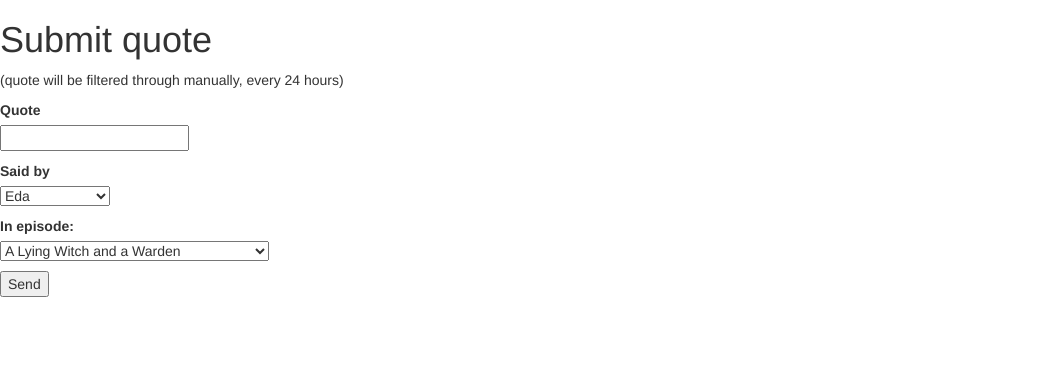
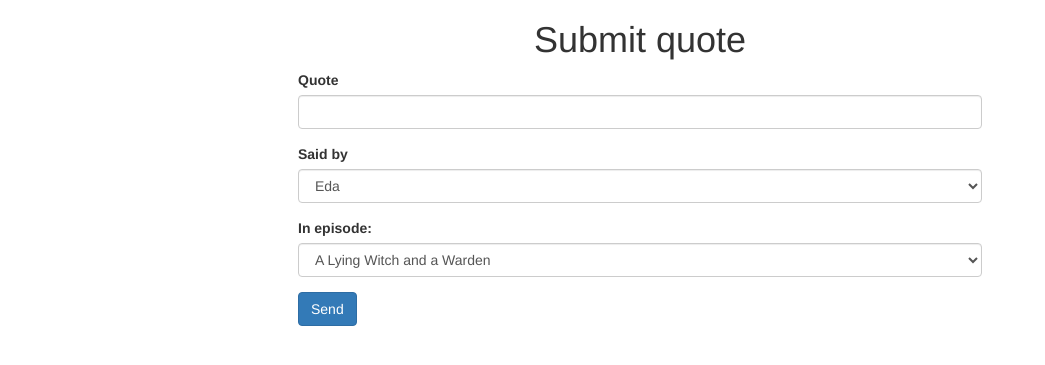
Before and after one commit to DustinJoosen/OwlHouseQuotes, a Flask app: page /quotes/submit in a window 1280 px wide. Shown: the part 52-417 px from the top of the page, without its empty margins (0-1045 px from the left). Run offline with Flask 2, Linux system fonts and the light colour scheme; some libraries are stand-ins or nearby versions.

Commit message:
add basic bootstrap to submit form

```diff
--- a/Forms.py
+++ b/Forms.py
@@ -5,7 +5,7 @@
 
 
 #data for the select lists#
-persons = ["Eda", "Luz", "King", "Amity", "Willow", "Guz/Augustus", "Lilith", "Other"]
+persons = ["Eda", "Luz", "King", "Amity", "Willow", "Guz", "Lilith", "Other"]
 episodes = GetJson("static/json/episodes.json")["episodes"]
 
 
--- a/static/css/style.css
+++ b/static/css/style.css
@@ -35,6 +35,7 @@
 
 .quote_view{
 	background-color: rgb(240, 240, 240);
+    overflow-wrap: break-word;
 }
 .quote_view_quote h3{
 	font-style: italic;
@@ -51,3 +52,13 @@
 #specific_quote_view_holder{
     margin-top: 50px;
 }
+
+.form-group{
+    width: 60%;
+    margin-left: 20%;
+}
+
+.form-group select option{
+    padding:10px;
+    font-size:14px;
+}
--- a/templates/submit_quote.html
+++ b/templates/submit_quote.html
@@ -5,28 +5,26 @@
 {% endblock %}
 {% block body %}
 
-    <h1>Submit quote</h1>
-    <p>(quote will be filtered through manually, every 24 hours)</p>
-
-    <form action="" method="POST" novalidate="novalidate">
+    <h1 class="page_header">Submit quote</h1>
+    <form class="container" action="" method="POST" novalidate="novalidate">
         {{ form.hidden_tag() }}
-        <p>
+        <p class="form-group">
             {{ form.quote.label }}<br/>
-            {{ form.quote() }}
+            {{ form.quote(class_="form-control") }}
         </p>
-        <p>
+        <p class="form-group">
             {{ form.source_person.label }}<br/>
-            {{ form.source_person() }}
+            {{ form.source_person(class_="form-control") }}
         </p>
-        <p id="specific_source" style="display: none">
+        <p class="form-group" id="specific_source" style="display: none">
             <label for="source_person_other">Other: </label>
-            <input id="source_person_other" required name="source_person_other" type="text" value="">
+            <input class="form-control" id="source_person_other" required name="source_person_other" type="text" value="">
         </p>
-        <p>
+        <p class="form-group">
             {{ form.source_episode.label }}<br/>
-            {{ form.source_episode() }}
+            {{ form.source_episode(class_="form-control") }}
         </p>
-        <p>{{ form.submit() }}</p>
+        <p class="form-group">{{ form.submit(class_="btn btn-primary") }}</p>
     </form>
 
 {% endblock %}
```
Also changed, not shown: static/json/quotes.json (+16 -0 lines).
